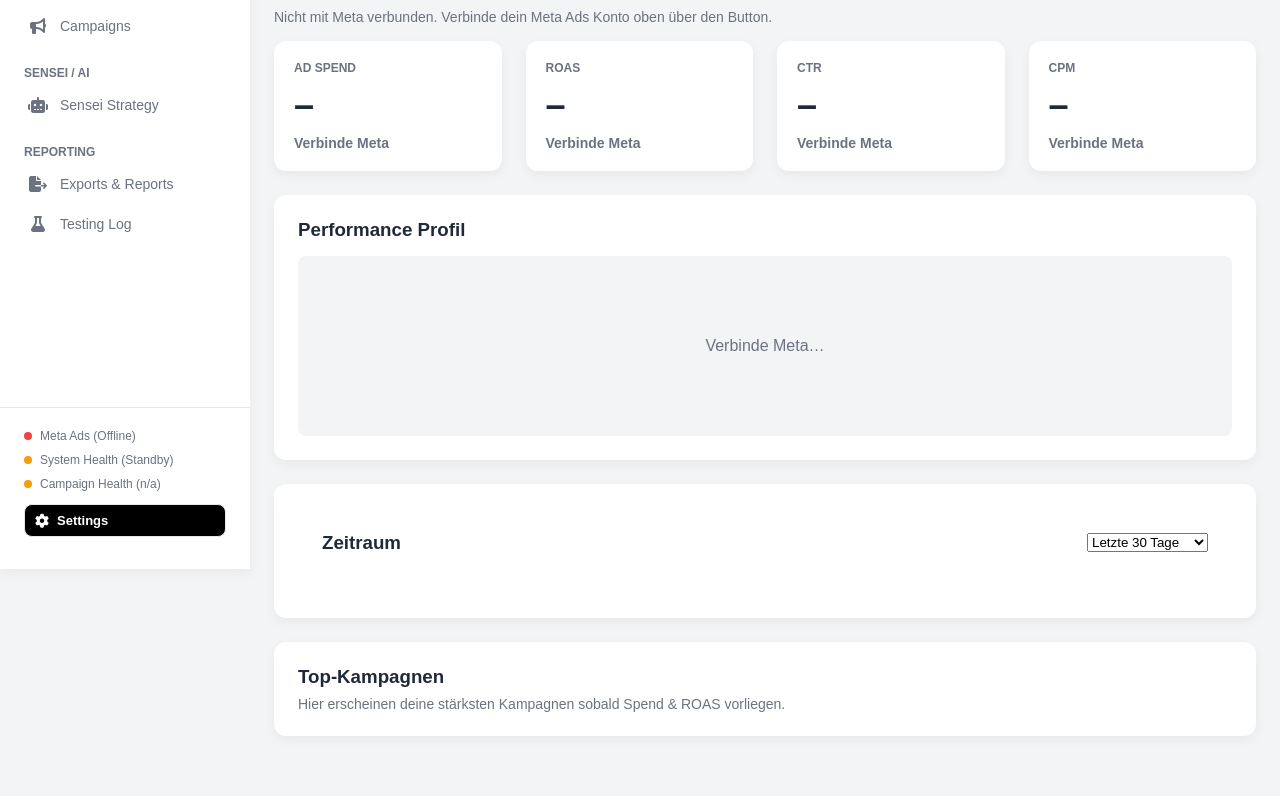
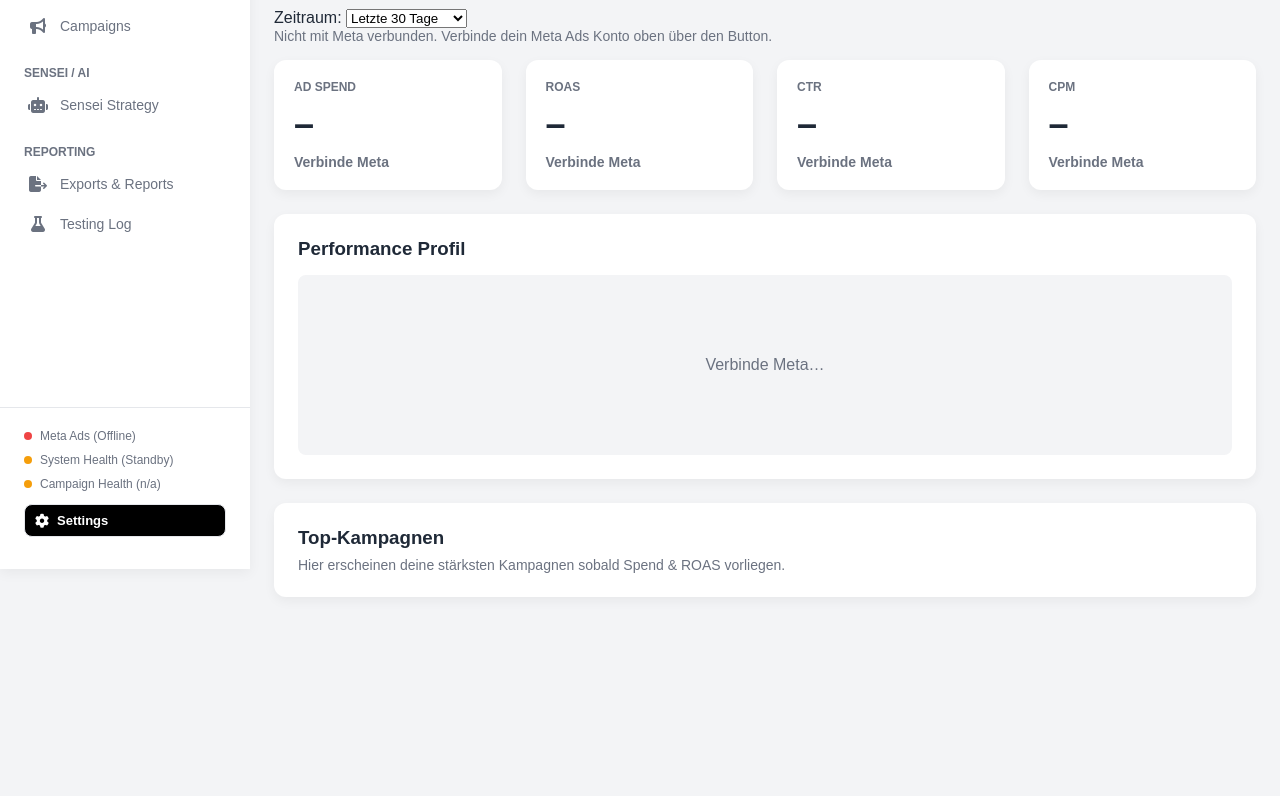
Before and after one commit to sebastianpennerba-arch/amaschine, a website with bundled scripts: page index.html in a window 1280 px wide. Shown: the part 231-1027 px from the top of the page. After the commit the page ends 900 px from the top, so only its background shows below. Built offline with nearby package versions, Linux system fonts and the light colour scheme.

Commit message:
Update index.html

```diff
--- a/index.html
+++ b/index.html
@@ -113,7 +113,7 @@
                 <i class="fas fa-user-circle"></i>
                 <span class="icon-tooltip">Profil</span>
             </button>
-            <button class="header-action-button">
+            <button class="header-action-button" id="notificationsButton">
                 <i class="fas fa-bell"></i>
                 <span class="icon-tooltip">Benachrichtigungen</span>
             </button>
@@ -142,20 +142,10 @@
 
         <!-- DASHBOARD VIEW -->
         <section class="view" id="dashboardView">
+            <div class="view-header">
                 <h2 class="elite-title">Meta Performance Dashboard</h2>
-
-            <div id="dashboardMetaSummary" style="margin-bottom: 16px; color: var(--text-secondary); font-size: 14px;">
-                Noch keine Daten geladen.
-            </div>
-
-            <div id="dashboardKpiContainer"></div>
-            <div id="dashboardChartContainer"></div>
-
-            <div class="card">
-                <div class="performance-card">
-                    <div class="card-header">
-                        <h3>Zeitraum</h3>
-                        <div>
+                <div class="time-range-select">
+                    <label for="dashboardTimeRange">Zeitraum:</label>
                     <select id="dashboardTimeRange">
                         <option value="today">Heute</option>
                         <option value="yesterday">Gestern</option>
@@ -167,9 +157,13 @@
                     </select>
                 </div>
             </div>
-                </div>
+
+            <div id="dashboardMetaSummary" style="margin-bottom: 16px; color: var(--text-secondary); font-size: 14px;">
+                Noch keine Daten geladen.
             </div>
 
+            <div id="dashboardKpiContainer"></div>
+            <div id="dashboardChartContainer"></div>
             <div id="dashboardHeroCreativesContainer"></div>
         </section>
 
@@ -289,7 +283,7 @@
         <div class="modal-content">
             <h3 id="modalTitle"></h3>
             <div id="modalBody"></div>
-            <button id="modalCloseButton">Schließen</button>
+            <button id="modalCloseButton" class="primary-btn">Schließen</button>
         </div>
     </div>
 
```
Lines whose indentation alone changed are shown as unchanged.
